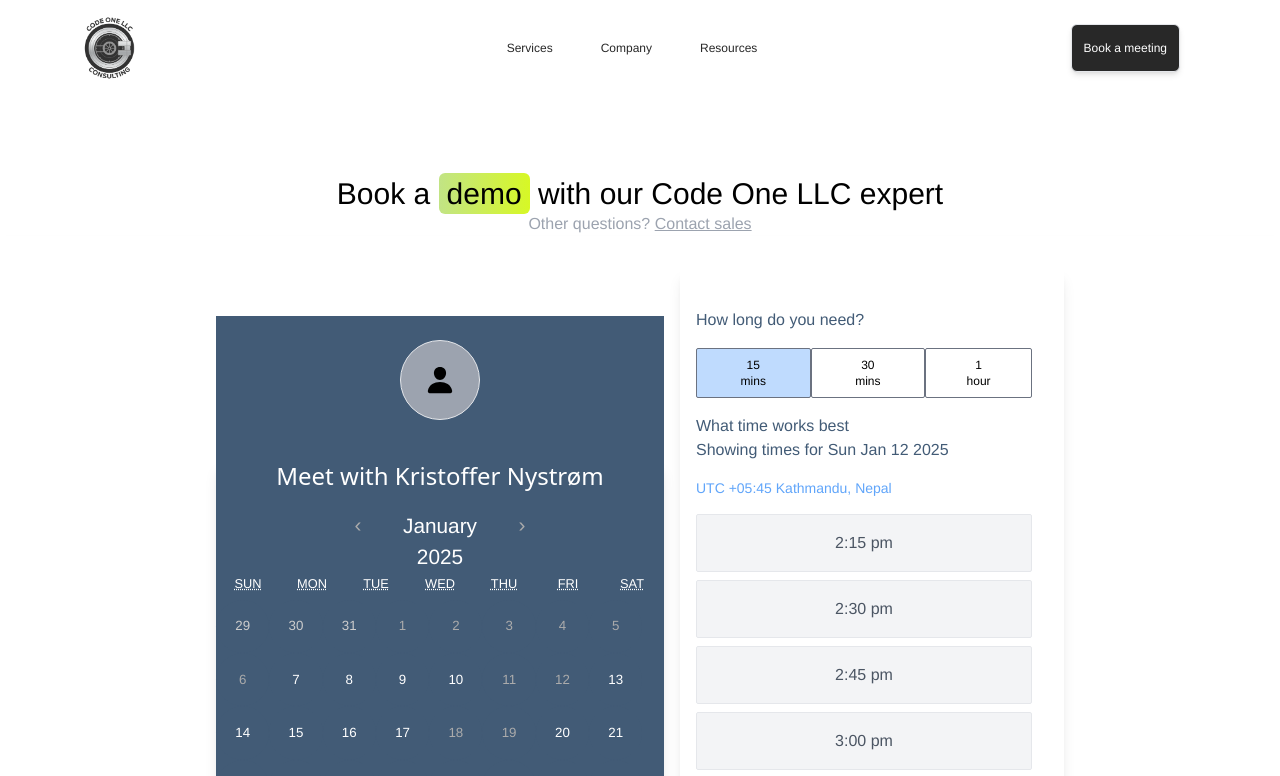
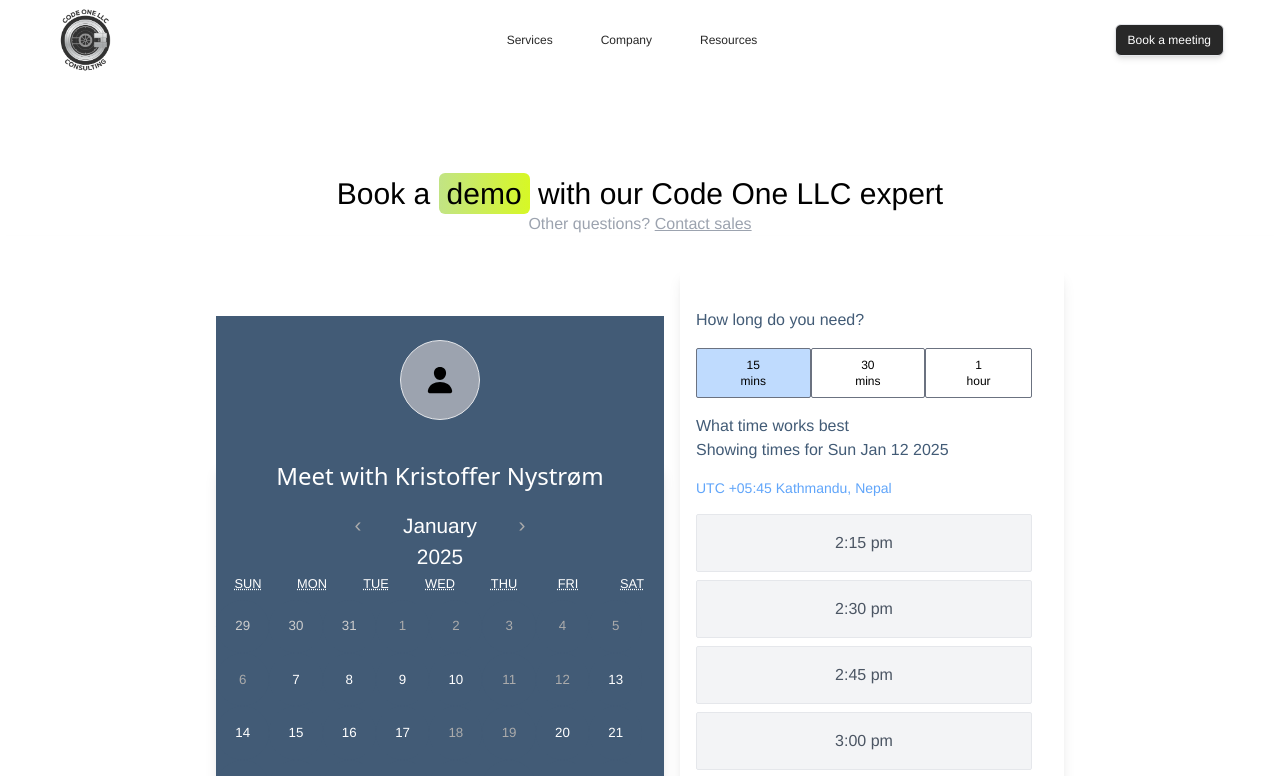
Before and after one commit to Janteli/newProject, a React (Vite) app in the folder client/: page /book-a-demo in a window 1280 px wide. Shown: the top 776 px of the page. Built offline with nearby package versions, Linux system fonts and the light colour scheme; the HTML template or start-up script is replaced by a standard one; a web font is replaced by a local one.

Commit message:
some css

```diff
--- a/client/src/components/Footer.jsx
+++ b/client/src/components/Footer.jsx
@@ -5,7 +5,7 @@
     <div className="mt-16 ">
       {/* lower part */}
 
-      <div className="bg-[url('https://cdn.prod.website-files.com/646f3c0d1e3793b7397635eb/64a562b9492999ffae211108_grain_less.png')] md:h-fit h-[400px] grid md:grid-cols-12 grid-rows-2 md:gap-20  relative md:mt-24 px-2 md:pt-8">
+      <div className="bg-[url('https://cdn.prod.website-files.com/646f3c0d1e3793b7397635eb/64a562b9492999ffae211108_grain_less.png')] md:h-fit h-[400px] grid md:grid-cols-12 grid-rows-2 md:gap-20  relative md:mt-24 px-2 md:pt-8 object-contain">
         {/* Left Section */}
         <div className="md:col-span-6 md:pl-24 md:py-12 row-span-1 mt-4">
           <h1 className="leading-tight font-extrabold text-gray-400 text-left -mb-6">
--- a/client/src/components/HomePageFour.jsx
+++ b/client/src/components/HomePageFour.jsx
@@ -30,7 +30,7 @@
   ];
 
   return (
-    <div className="md:mt-20 mt-12">
+    <div className="md:mt-20 mt-12 md:mx-0 mx-4">
       <div className=" ">
         <h1 className="text-center text-3xl font-normal px-3 mb-2">
           How
--- a/client/src/components/HomePageOne.jsx
+++ b/client/src/components/HomePageOne.jsx
@@ -4,7 +4,7 @@
 const HomePageOne = () => {
   return (
     <>
-      <div className="bg-gray-100 ">
+      <div className="bg-gray-100 md:mx-5">
         <div className="md:mt-3 mb-0">
           <div className="flex flex-row justify-center md:pt-14 pt-8 px-4 space-x-1">
             <h1
--- a/client/src/components/HomePageTwo.jsx
+++ b/client/src/components/HomePageTwo.jsx
@@ -8,11 +8,11 @@
 const HomePageTwo = () => {
   return (
     // Content
-    <div className="bg-white ">
+    <div className="bg-white mx-4 md:mx-0 ">
       <div className="md:mt-3 md:mb-8">
         <div className="flex flex-row justify-center">
           <h1
-            className="font-normal bg-custom-gradient md:text-3xl  py-4 text-center leading-tight space-x-1 whitespace-nowrap"
+            className="font-normal bg-custom-gradient md:text-3xl   py-4 text-center leading-tight space-x-1 whitespace-nowrap"
             style={{
               WebkitBackgroundClip: "text",
               WebkitTextFillColor: "transparent",
--- a/client/src/components/NavBar.jsx
+++ b/client/src/components/NavBar.jsx
@@ -46,11 +46,11 @@
   };
   return (
     <nav
-      className={`fixed  top-0 left-0 w-full flex h-20 md:h-24 justify-between md:px-20 md:py-6  px-2 py-3 z-50 ${
+      className={`fixed  top-0 left-0 w-full flex h-20 md:h-[80px] justify-between md:px-2 md:py-6  px-2 py-4 z-50 ${
         isScrolled === true ? "bg-white" : "bg-[#282828]"
       }`}
     >
-      <div className="w-1/3 h-7 md:h-10 flex justify-start   ">
+      <div className="w-1/3 h-7 md:h-10 flex justify-start items-center md:pl-12 pt-6 md:pt-0 ">
         <Link to="/">
           <div className="h-16 -mt-2">
             {/* <svg
@@ -66,33 +66,26 @@
               <rect x="75.2" y="18.8" width="18.8" height="18.8"></rect>
               <rect x="94" y="37.6" width="18.8" height="105.2"></rect>
             </svg> */}
-            <img src="../logo.png" alt="logo" className="h-full w-full inset-0 object-contain"/>
+            <img
+              src="../logo.png"
+              alt="logo"
+              className="h-full w-full inset-0 object-contain"
+            />
           </div>
         </Link>
       </div>
       {/* TABS */}
-      <div className="w-1/3 hidden md:block">
       <div
-          className={`flex  justify-center  px-2 py-3 -mt-8 z-10 ${
+        className={`hidden md:flex  items-center justify-center px-2 py-3 z-10 ${
           isScrolled ? "bg-white text-[#282828]" : "bg-[#282828] text-white"
         }`}
       >
-          {/* <FlyoutLink
-            href="#"
-            FlyoutContent={ProductContent}
-            className=""
-            isScrolled={isScrolled}
-          >
-            <p className="text-xs px-4 py-1 mr-4 rounded-sm hover:bg-gray-600">
-              Products
-            </p>
-          </FlyoutLink> */}
         <FlyoutLink
           href="#"
           FlyoutContent={ServicesContent}
           isScrolled={isScrolled}
         >
-            <p className="text-xs px-4 py-3 mr-4 rounded-sm hover:bg-gray-200">
+          <p className="text-xs px-4 py-1 mr-4 rounded-sm hover:bg-gray-100">
             Services
           </p>
         </FlyoutLink>
@@ -101,7 +94,7 @@
           FlyoutContent={CompanyContent}
           isScrolled={isScrolled}
         >
-            <p className="text-xs px-4 py-3 mr-4 rounded-sm hover:bg-gray-200">
+          <p className="text-xs px-4 py-1 mr-4 rounded-sm hover:bg-gray-100">
             Company
           </p>
         </FlyoutLink>
@@ -110,17 +103,15 @@
           FlyoutContent={ResourcesContent}
           isScrolled={isScrolled}
         >
-            <p className="text-xs px-4 py-3 mr-4 rounded-sm hover:bg-gray-200">
+          <p className="text-xs px-4 py-1 mr-4 rounded-sm hover:bg-gray-100">
             Resources
           </p>
         </FlyoutLink>
       </div>
-      </div>
 
       {/* BUTTONS */}
-      <div className="md:mt-0 md:pr-5 w-1/3 flex justify-end">
+      <div className="md:mt-0 md:pr-12 w-1/3 flex justify-end">
         <div className="   hidden md:flex">
-
           {/* <button
             className={`px-3 py-0   text-xs ${
               isScrolled
@@ -154,7 +145,11 @@
       >
         <div className="w-full h-7 flex justify-between mb-2">
           <div className="w-16 h-16 z-20">
-            <img src="../logo.png" alt="logo" className="h-full w-full inset-0 object-contain"/>
+            <img
+              src="../logo.png"
+              alt="logo"
+              className="h-full w-full inset-0 object-contain"
+            />
           </div>
           {/* Hamburger */}
           <div className="nav-toggle" onClick={handleMenu}>
@@ -178,7 +173,7 @@
                     className="pl-4 space-y-2 transition-all duration-300"
                     onClick={() => setMenuOpen(false)}
                   >
-                    <Link to='/codeone-account'>
+                    <Link to="/codeone-account">
                       <div className="px-2 py-3 hover:bg-gray-200 rounded-md">
                         <div className="flex gap-10 px-1">
                           <div className="h-10 w-10 ">
@@ -340,14 +335,16 @@
             </ul>
             <div className=" space-x-2 flex">
               <Link to="/login">
-                <button className="px-3 py-3 border border-black rounded-md hover:bg-gray-100 text-xs "
+                <button
+                  className="px-3 py-3 border border-black rounded-md hover:bg-gray-100 text-xs "
                   onClick={() => setMenuOpen(false)}
                 >
                   Login
                 </button>
               </Link>
               <Link to="/book-a-demo">
-                <button className="px-3 py-3 font-normal bg-[#282828] text-white rounded-md hover:bg-gray-800 text-xs"
+                <button
+                  className="px-3 py-3 font-normal bg-[#282828] text-white rounded-md hover:bg-gray-800 text-xs"
                   onClick={() => setMenuOpen(false)}
                 >
                   Book a demo
@@ -477,7 +474,6 @@
 const ServicesContent = () => {
   return (
     <div className="h-fit w-96 bg-white py-3 flex flex-col gap-6 shadow-md px-3">
-
       <Link to="/service">
         <div className="px-2 py-3 hover:bg-gray-200 rounded-md pointer">
           <div className="flex gap-10 px-1">
@@ -498,7 +494,6 @@
           </div>
         </div>
       </Link>
-
     </div>
   );
 };
@@ -506,7 +501,6 @@
 const CompanyContent = () => {
   return (
     <div className="h-fit w-96 bg-white px-2 py-3 flex flex-col  gap-4 shadow-md">
-
       <div className="flex px-2 py-3 hover:bg-gray-200 rounded-md">
         <Link to="/about">
           <h4 className="text-xs font-normal">About Code One LLC </h4>
@@ -521,7 +515,6 @@
       {/* <div className="flex px-2 py-3 hover:bg-gray-200 rounded-md">
           <h4 className="text-xs font-normal">Career </h4>
         </div> */}
-
     </div>
   );
 };
@@ -538,7 +531,6 @@
       <div className="flex px-2 py-3 hover:bg-gray-200 rounded-md">
         <h4 className="text-xs font-normal">Advisor Directory </h4>
       </div>
-
     </div>
   );
 };
```
Also changed, not shown: client/src/components/HomePageThree.jsx (+14 -14 lines), client/public/newProGro.jpg (added), client/public/pros.jpg (added). Lines whose indentation alone changed are shown as unchanged.
